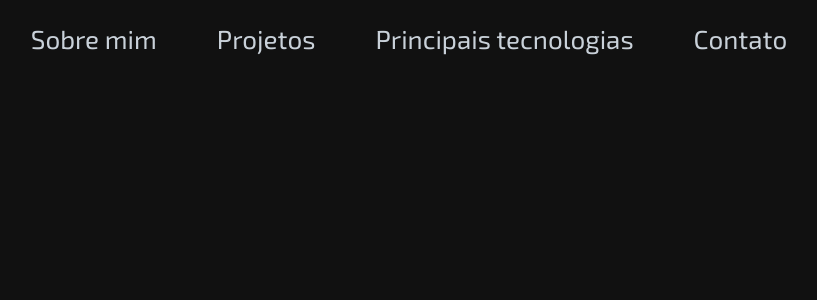
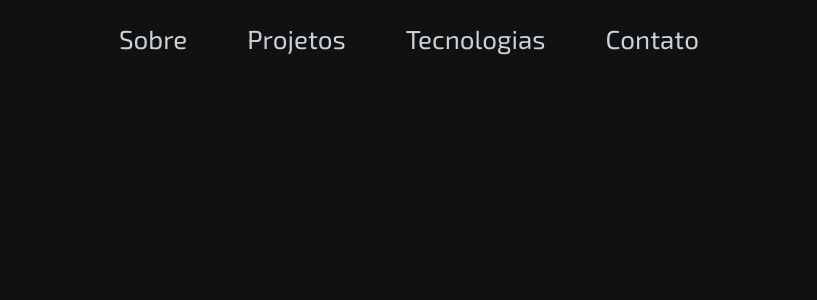
Before and after one commit to flpsoares/portfolio, a Next.js app: page / in a window 1280 px wide. Shown: the top 300 px of the page, without its empty margins (231-1048 px from the left). Built offline with nearby package versions, Linux system fonts and the light colour scheme.

Commit message:
refactor: changed the name of the fields

```diff
--- a/src/components/Header/index.tsx
+++ b/src/components/Header/index.tsx
@@ -5,13 +5,13 @@ export const Header: React.FC = () => {
     <Container>
       <Menu>
         <Item>
-          <a href="#">Sobre mim</a>
+          <a href="#">Sobre</a>
         </Item>
         <Item>
           <a href="#">Projetos</a>
         </Item>
         <Item>
-          <a href="#">Principais tecnologias</a>
+          <a href="#">Tecnologias</a>
         </Item>
         <Item>
           <a href="#">Contato</a>
```
